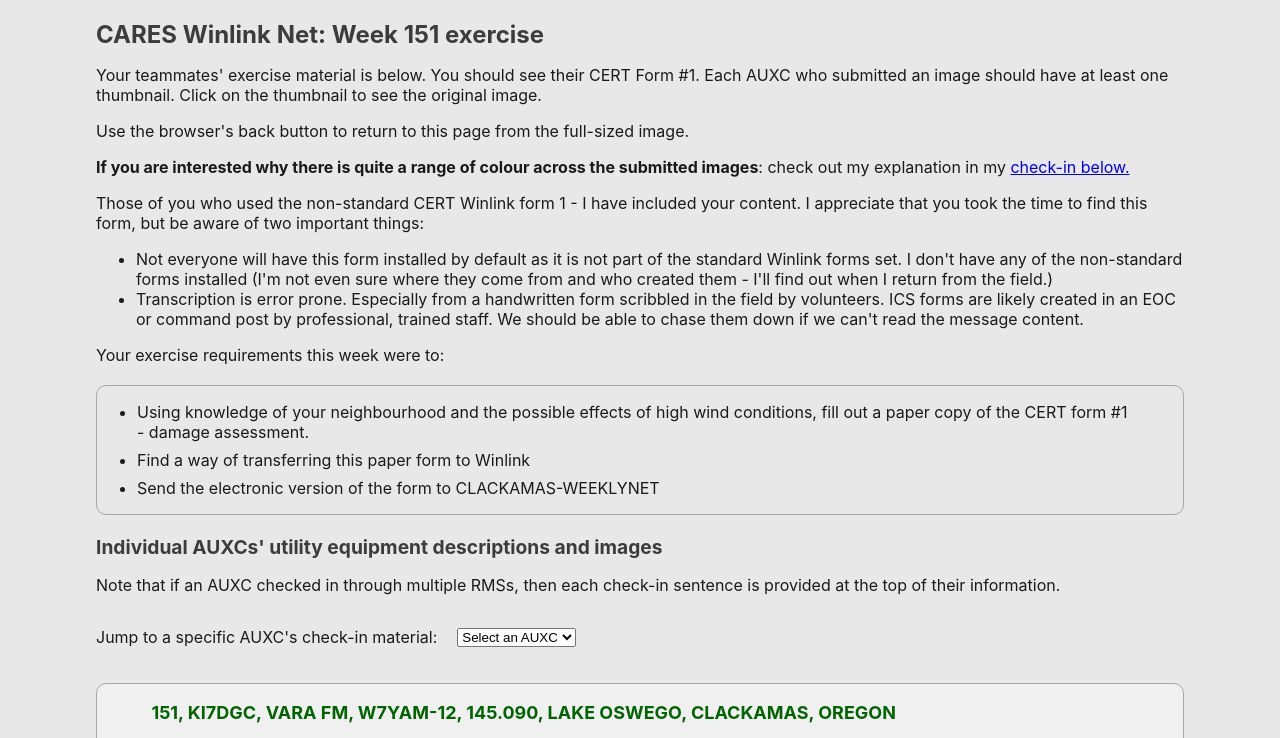
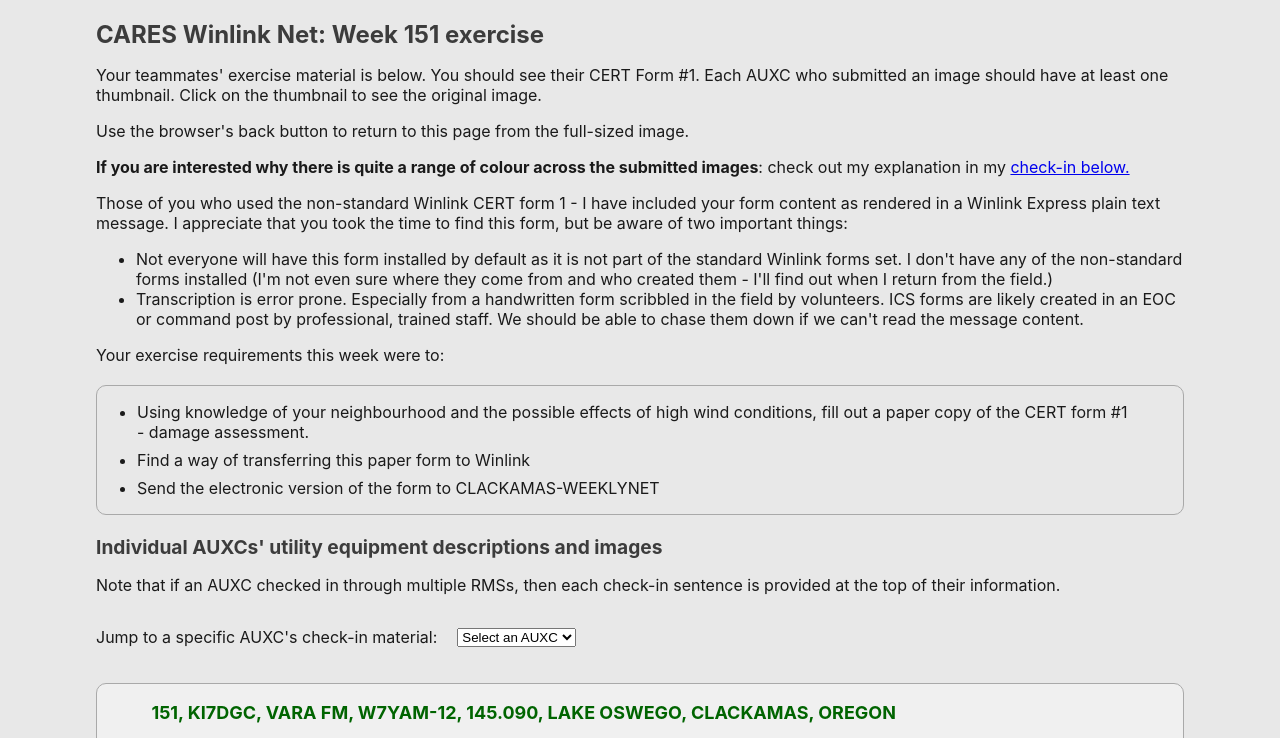
Before and after one commit to drizzlecombe/week-151, a plain HTML site: page index.html in a window 1280 px wide. Shown: the top 738 px of the page. Drawn offline with Linux system fonts and the light colour scheme.

Commit message:
Reorganised some text. ZTC did not provide a check-in sentence.

```diff
--- a/index.html
+++ b/index.html
@@ -151,9 +151,10 @@
         across the submitted images</strong>: check out my explanation in my <a
         href="#AUXC_N1ACW">check-in below.</a></p>
 
-        <p>Those of you who used the non-standard CERT Winlink form 1 - I have
-        included your content. I appreciate that you took the time to find this
-        form, but be aware of two important things:</p>
+        <p>Those of you who used the non-standard Winlink CERT form 1 - I have
+        included your form content as rendered in a Winlink Express plain text
+        message. I appreciate that you took the time to find this form, but be
+        aware of two important things:</p>
         <ul>
             <li>Not everyone will have this form installed by default as it is
             not part of the standard Winlink forms set. I don't have any of the
@@ -440,8 +441,9 @@
 
         <div class="auxc-checkin" id="AUXC_KK7ZTC">
             <p class="checkin-sentence">
-                KK7ZTC: Missing a check-in sentence
+                151, KK7ZTC, VARA FM, KD7ZDO-11, 145.700, Lake Oswego, Clackamas, Oregon
             </p>
+            <p><strong>(Check-in sentence not submitted. The above was pieced together from CMS traffic)</strong></p>
 
             <pre>
 CERT Damage Assessment
```
